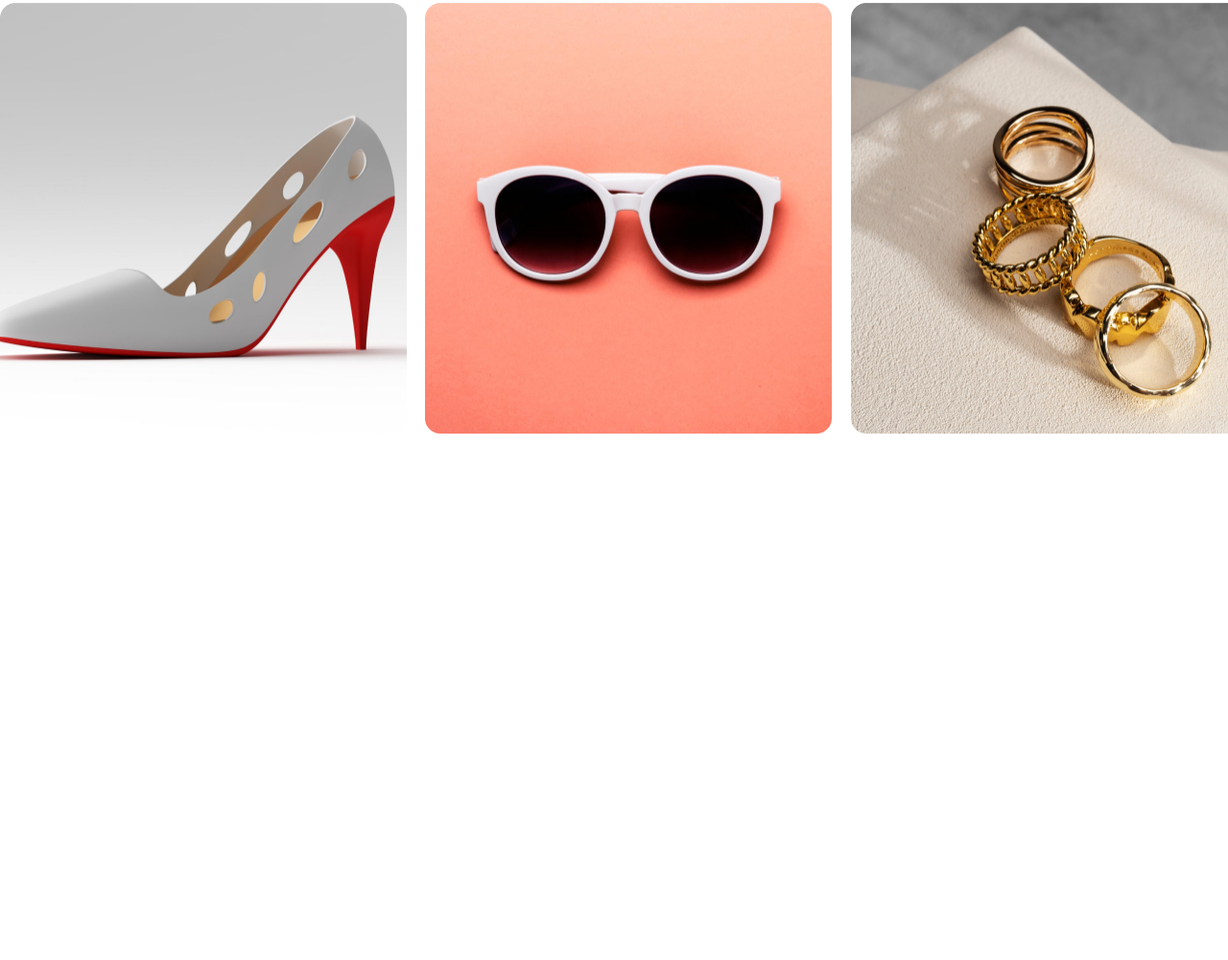
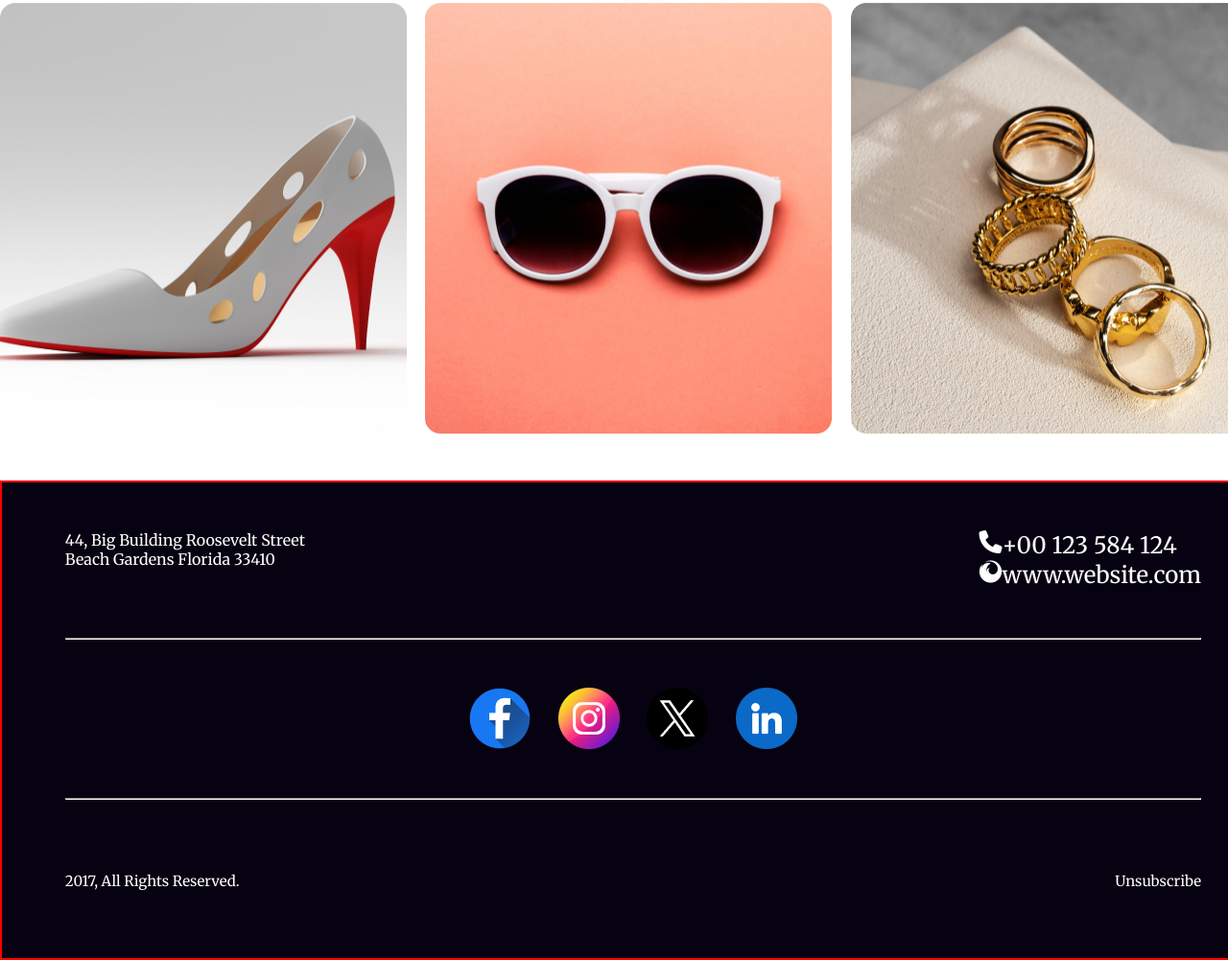
Before and after one commit to hablunadim/batch10-a1-solution, a plain HTML site: page index.html in a window 1280 px wide. Shown: the part 4482-5483 px from the top of the page at 96% size. Before the commit the page ends 4983 px from the top, so only its background shows below. Drawn offline with Linux system fonts and the light colour scheme.

Commit message:
done b10 A1 solution

```diff
--- a/index.html
+++ b/index.html
@@ -7,6 +7,7 @@
     <title>Batch10-A1-solution
     </title>
     <link rel="stylesheet" href="styles/style.css">
+    <link rel="stylesheet" href="https://cdnjs.cloudflare.com/ajax/libs/font-awesome/6.5.2/css/all.min.css" integrity="sha512-SnH5WK+bZxgPHs44uWIX+LLJAJ9/2PkPKZ5QiAj6Ta86w+fsb2TkcmfRyVX3pBnMFcV7oQPJkl9QevSCWr3W6A==" crossorigin="anonymous" referrerpolicy="no-referrer" />
 </head>
 
 <body>
@@ -113,6 +114,36 @@
           <!-- portfolio section style end here -->
 
     </main>
+    <footer class="footer-container" >
+        <div class="footer-first-section">
+            <div>
+                <p>44, Big Building Roosevelt Street <br>
+                Beach Gardens Florida 33410</p>
+            </div>
+            <div>
+                <span class="contact">
+                    <i class="fa-solid fa-phone"></i>
+                    <p>+00 123 584 124</p>
+                </span>
+                <span class="contact">
+                    <i class="fa-brands fa-firefox"></i>
+                    <p>www.website.com</p>
+                </span>
+            </div>
+        </div>
+        <hr class="hr" />
+        <div class="icons">
+            <img src="/icons/Facebook.png" alt="">
+            <img src="/icons/Instagram.png" alt="">
+            <img src="/icons/Twitter.png" alt="">
+            <img src="/icons/Linkedin.png" alt="">
+        </div>
+        <hr class="hr"/>
+        <div class="footer-text">
+            <p>2017, All Rights Reserved.</p>
+            <p>Unsubscribe</p>
+        </div>
+    </footer>
 </body>
 
 </html>
--- a/styles/style.css
+++ b/styles/style.css
@@ -371,16 +371,76 @@ h1 {
     margin-bottom: 40px;
 }
 
-.items{
+.items {
     width: 424px;
     height: 450px;
 }
-.items img{
+
+.items img {
     width: 100%;
     height: 100%;
 }
+
 .portfollio-items {
     display: grid;
     grid-template-columns: repeat(3, 1fr);
     gap: 10px;
 }
+
+
+/* footer style */
+.footer-container {
+    width: 1320px;
+    height: 500px;
+    border: 2px solid red;
+    background-color: rgb(7, 2, 17);
+    margin: 0 auto;
+}
+
+.contact {
+    display: flex;
+    color: white;
+    color: rgb(255, 255, 255);
+    font-size: 24px;
+    font-weight: 500;
+}
+
+.footer-first-section {
+    display: flex;
+    color: white;
+    width: 90%;
+    margin: 0 auto;
+    justify-content: space-between;
+    margin-top: 50px;
+    margin-bottom: 50px;
+}
+
+.hr {
+    width: 90%;
+    margin: 0 auto;
+    margin-top: 50px;
+}
+
+.icons {
+    width: 400px;
+    margin: 0 auto;
+    margin-top: 50px;
+    display: flex;
+    justify-content: space-evenly;
+}
+
+.footer-text {
+    width: 90%;
+    margin: 0 auto;
+    color: white;
+    display: flex;
+    justify-content: space-between;
+    margin-top: 30px;
+}
+
+.footer-text p {
+    font-size: 15px;
+    font-weight: 500;
+    line-height: 29px;
+    margin-top: 40px;
+}
```
